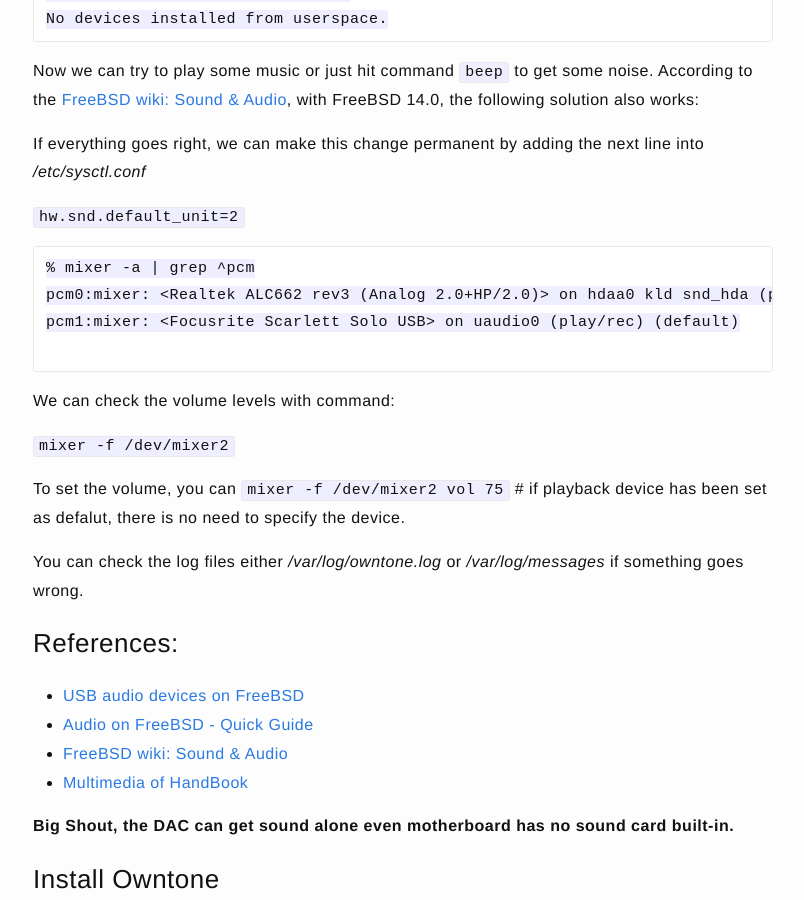
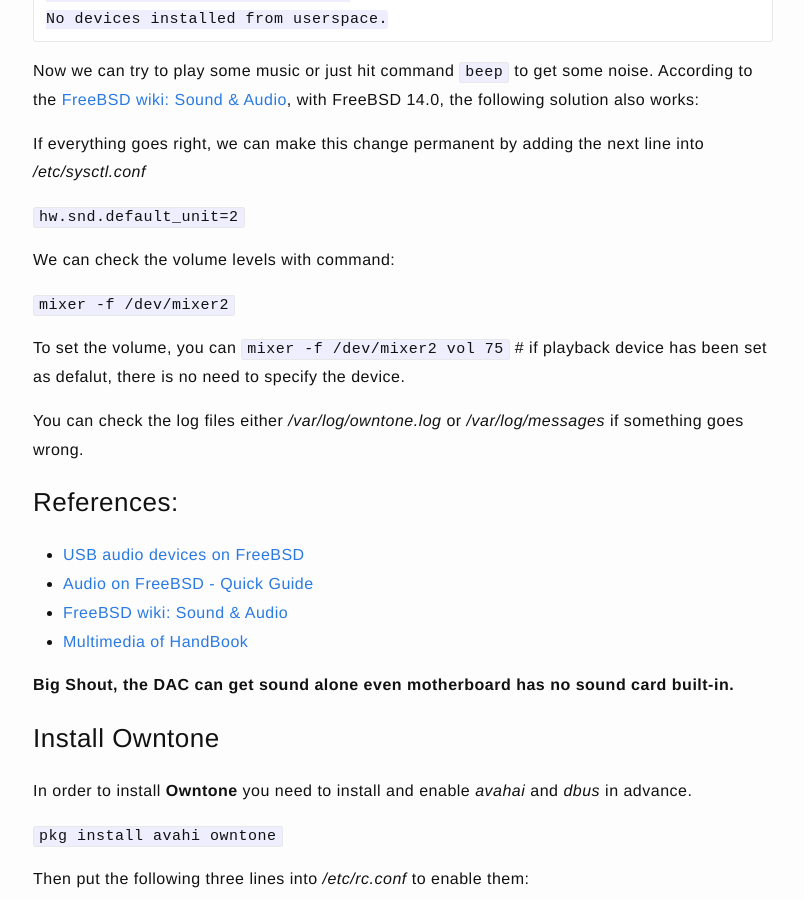
Before and after one commit to jazzi/jazzi.github.io, a Jekyll site: the page built from _posts/2023-12-21-hpe-microserver-gen10-with-freebsd.md, in a window 1280 px wide and 900 px high, scrolled down 15762 px. Shown: the whole window, without its empty margins (237-1041 px from the left). Built offline with Jekyll 4.4.1, drawn with Linux system fonts in a browser that asks for light colours.

Commit message:
delete some

````diff
--- a/_posts/2023-12-21-hpe-microserver-gen10-with-freebsd.md
+++ b/_posts/2023-12-21-hpe-microserver-gen10-with-freebsd.md
@@ -594,13 +594,6 @@ If everything goes right, we can make this change permanent by adding the next l
 
 `hw.snd.default_unit=2`
 
-```
-% mixer -a | grep ^pcm
-pcm0:mixer: <Realtek ALC662 rev3 (Analog 2.0+HP/2.0)> on hdaa0 kld snd_hda (play/rec)
-pcm1:mixer: <Focusrite Scarlett Solo USB> on uaudio0 (play/rec) (default)
-
-```
-
 We can check the volume levels with command:
 
 `mixer -f /dev/mixer2`
````
